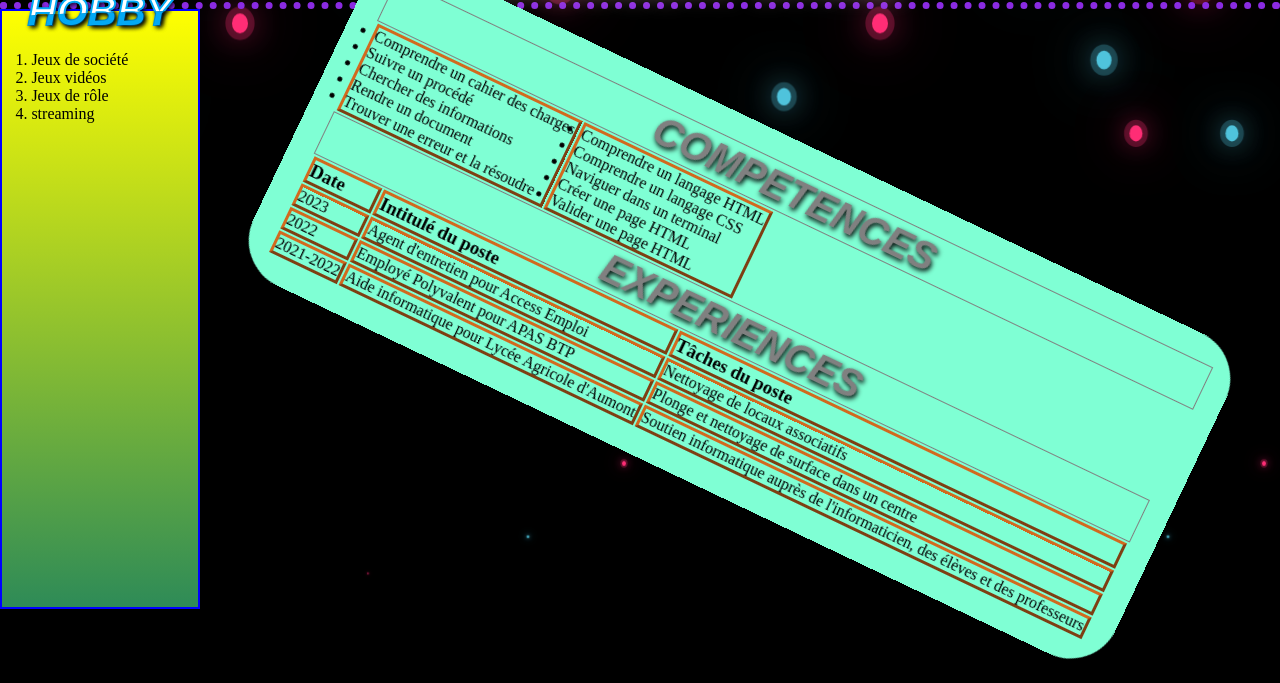
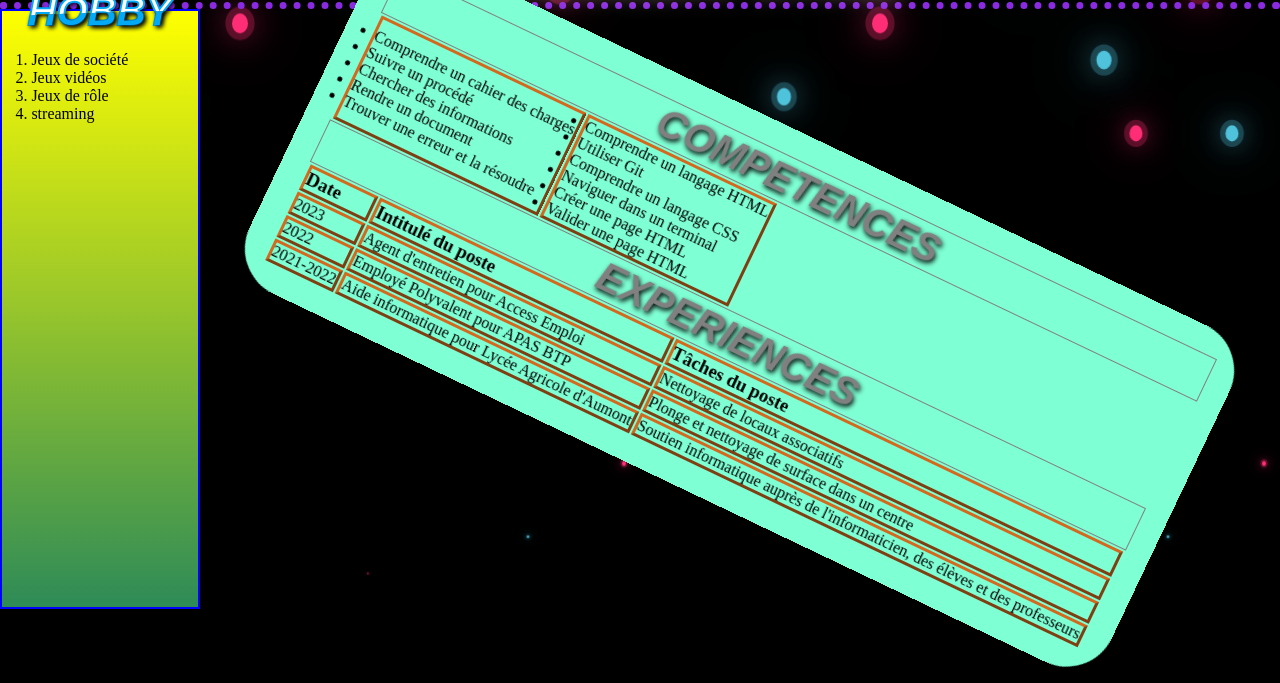
Before and after one commit to Groughy/Cv-perso, a plain HTML site: page index.html in a window 1280 px wide. Shown: the part 205-888 px from the top of the page. Drawn offline with Linux system fonts and the light colour scheme.

Commit message:
On ajoute une compétence au CV

```diff
--- a/index.html
+++ b/index.html
@@ -91,6 +91,7 @@
                         </ul></td>
                         <td><ul>
                             <li>Comprendre un langage HTML</li>
+                            <li>Utiliser Git</li>
                             <li>Comprendre un langage CSS</li>
                             <li>Naviguer dans un terminal</li>
                             <li>Créer une page HTML</li>
```
